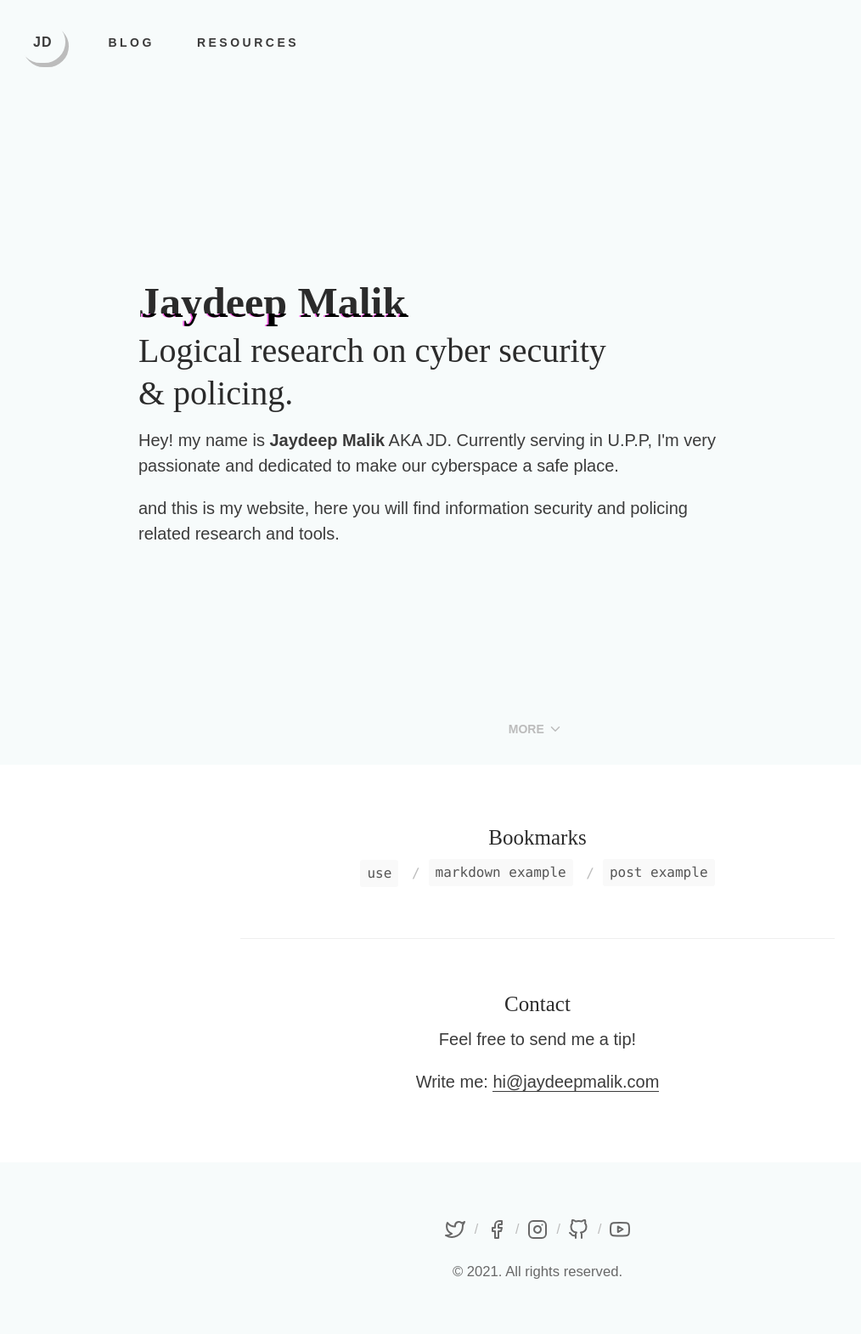
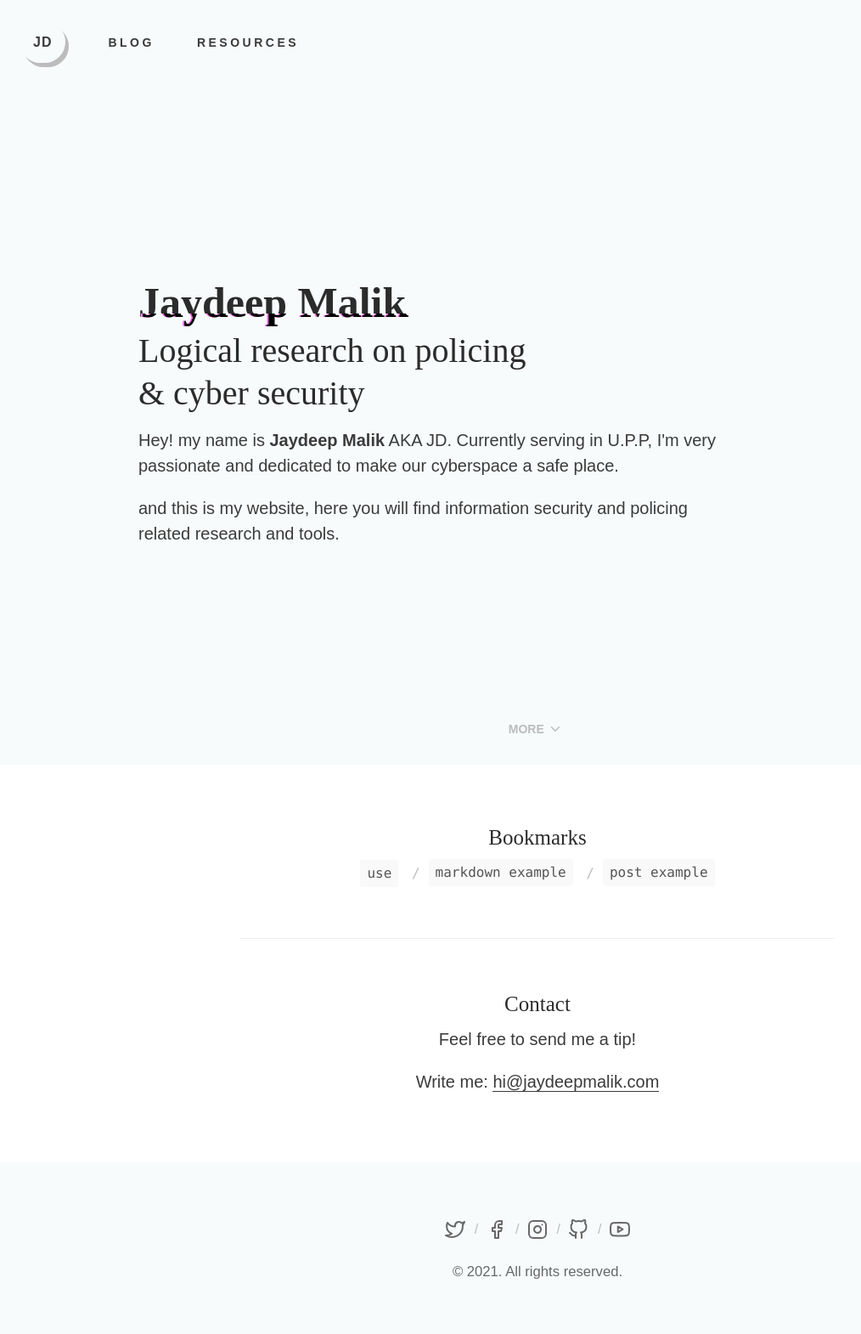
Before and after one commit to jaydeepmalik/jaydeepmalik.com, a Jekyll site: the page built from index.html, in a window 1280 px wide. Shown: the whole page at 85% size, without its empty margins (7-1021 px from the left). Built offline with Jekyll 4.4.1, drawn with Linux system fonts in a browser that asks for light colours; some web fonts are replaced.

Commit message:
Update index.html

```diff
--- a/index.html
+++ b/index.html
@@ -5,7 +5,7 @@
 ---
 <div class="hero">
   <div class="container">
-    <h1><div class="title glitch-text" data-text="{{ site.title }}">{{ site.title }}</div>Logical research on cyber security <br> & policing.</h1>
+    <h1><div class="title glitch-text" data-text="{{ site.title }}">{{ site.title }}</div>Logical research on policing <br> & cyber security</h1>
     <p>
       Hey! my name is <b>Jaydeep Malik</b> AKA JD. Currently serving in U.P.P, I'm very passionate and dedicated to make our cyberspace a safe place.
     </p>
```
